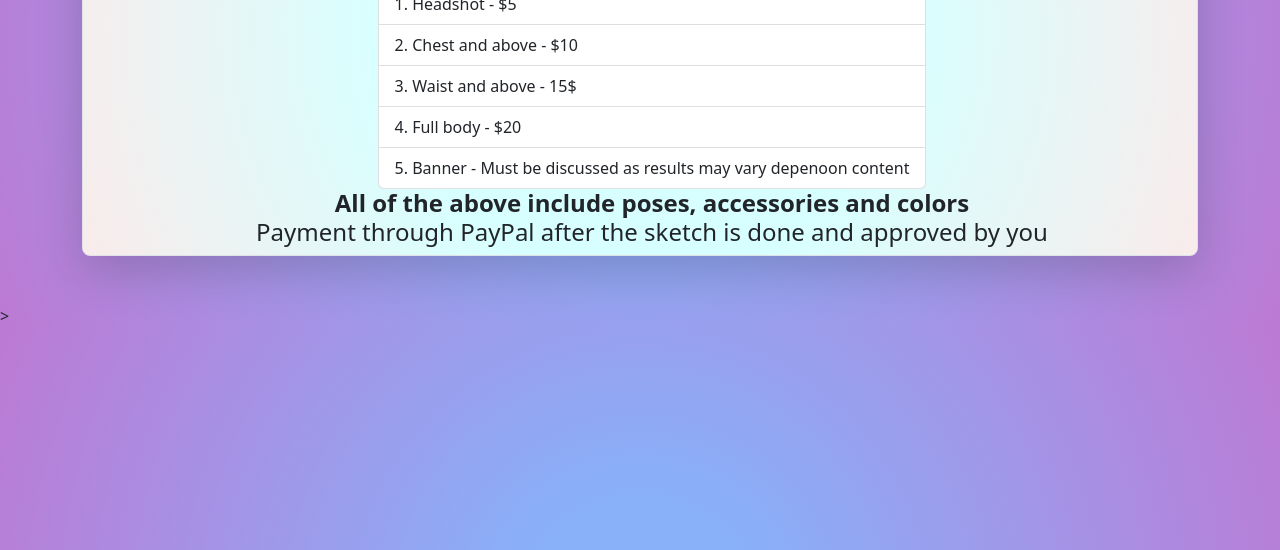
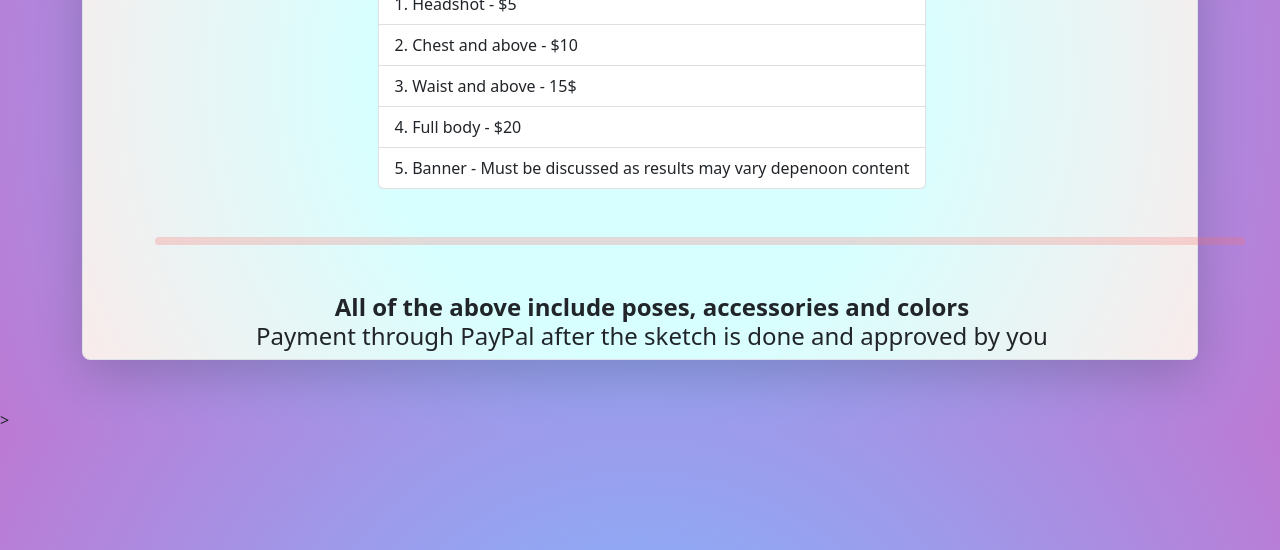
Before and after one commit to FissionFeline/nimmo, a plain HTML site: page comms.html in a window 1280 px wide. Shown: the part 250-800 px from the top of the page. Drawn offline with nearby package versions, Linux system fonts and the light colour scheme.

Commit message:
Update comms.html

```diff
--- a/comms.html
+++ b/comms.html
@@ -77,6 +77,9 @@ background: radial-gradient(circle, rgba(136,177,250,1) 16%, rgba(188,122,212,1)
                     <li class="list-group-item">Banner - Must be discussed as results may vary depenoon content</li>
                 </ol>
             </div>
+            <br>
+            <hr class="rounded-seperator margin-top m-5">
+
             <h4 class="text-sm-center font-weight-bold"><b>All of the above include poses, accessories and colors</b> <br>Payment through PayPal after the sketch is done and approved by you</h4>
         </div>
     </div>>
```
